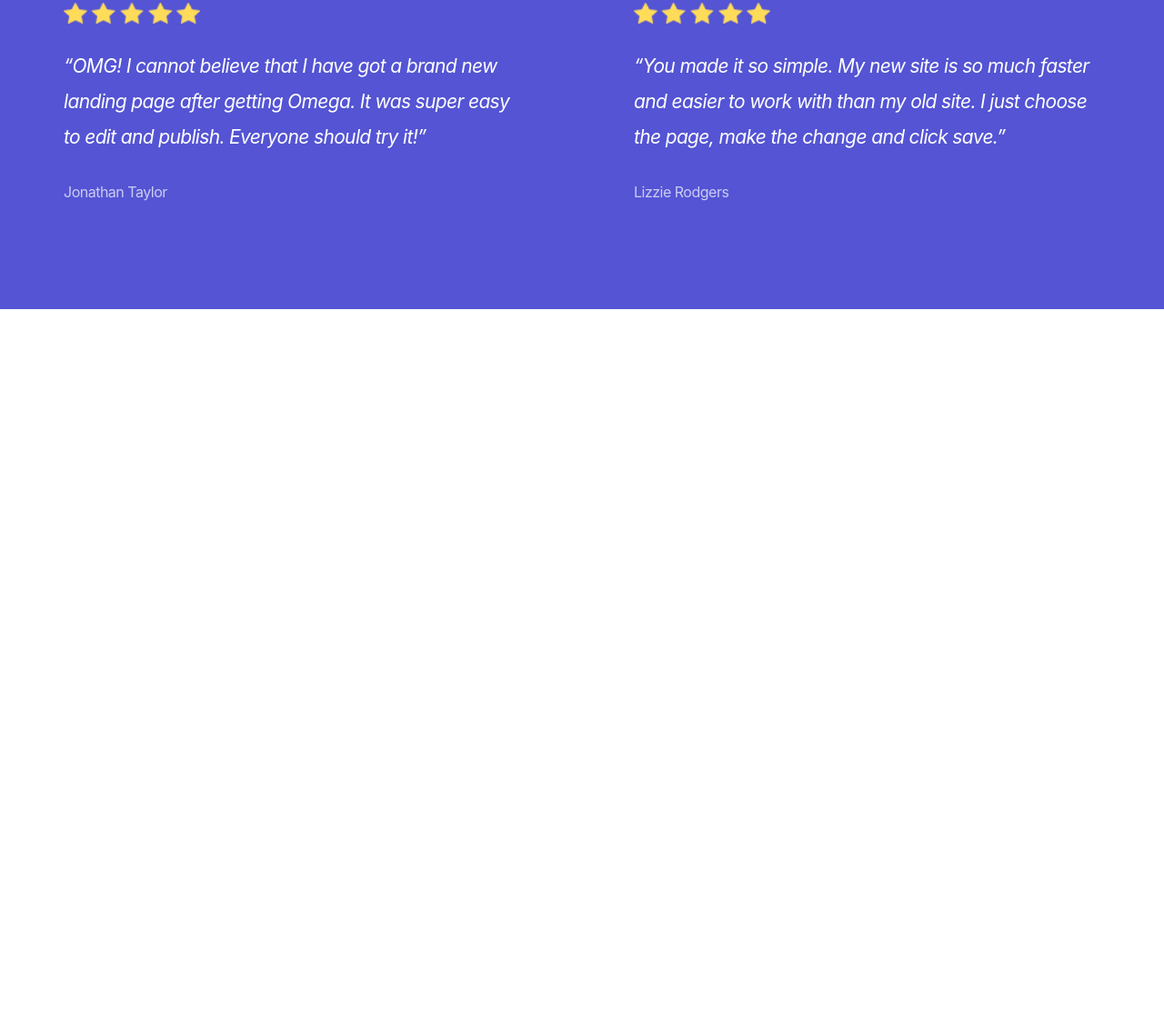
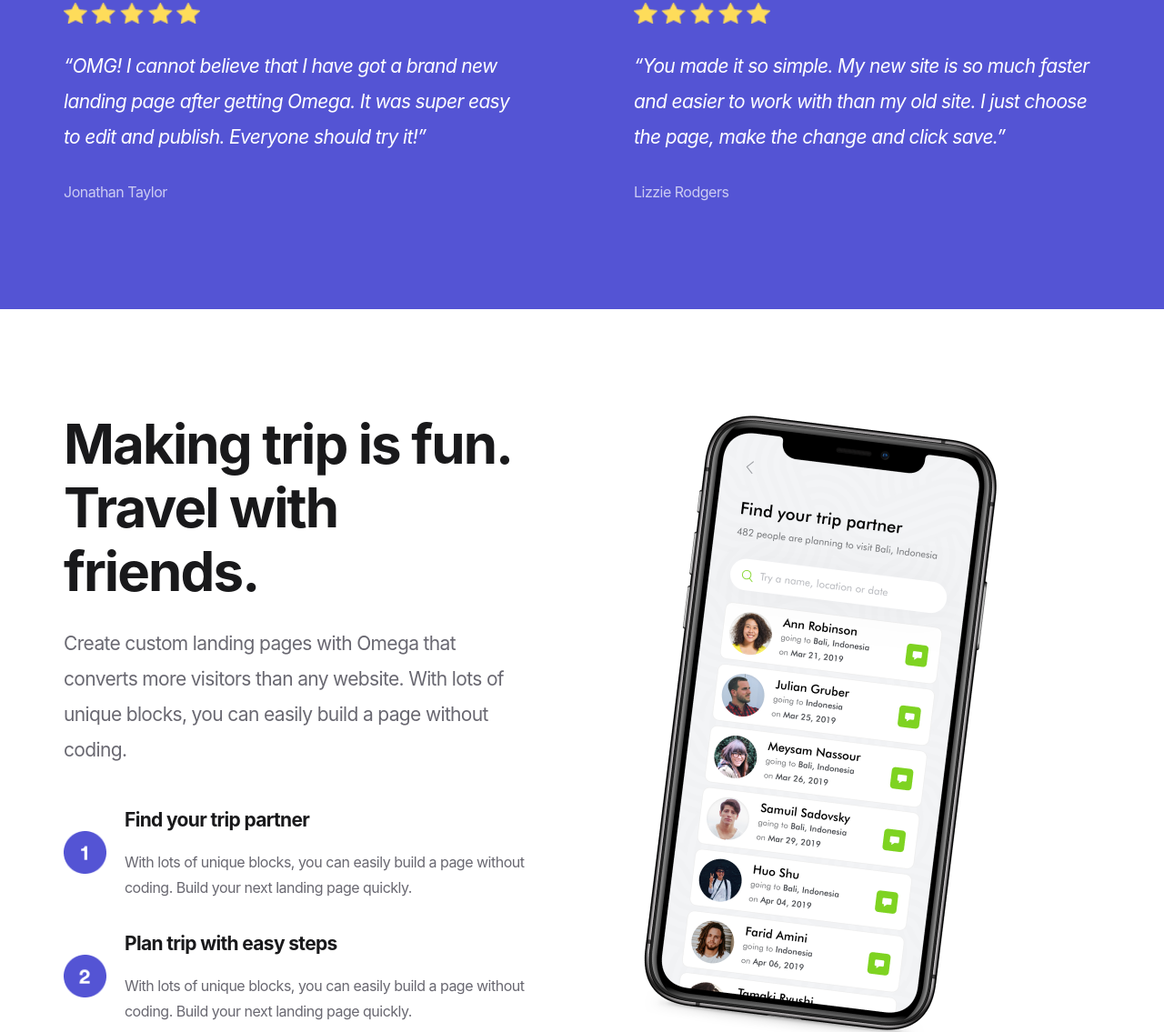
Before and after one commit to AzamatOrtiqov/Omega-page-7, a plain HTML site: page index.html in a window 1280 px wide. Shown: the part 1030-2165 px from the top of the page at 91% size. Before the commit the page ends 1370 px from the top, so only its background shows below. Drawn offline with Linux system fonts and the light colour scheme.

Commit message:
update files

```diff
--- a/index.html
+++ b/index.html
@@ -100,5 +100,65 @@
         </div>
     </section>
 
+    <section class="fun">
+        <div class="container">
+            <div class="fun-content-section">
+                <h2 class="fun-title">Making trip is fun. Travel with friends.</h2>
+                <p class="fun-info">Create custom landing pages with Omega that converts more visitors than any website. With lots of unique blocks, you can easily build a page without coding.</p>
+                <ul class="fun-list">
+                    <li class="fun-item">
+                        <button class="fun-item-button">
+                            <img src="./img/one.png" alt="one" class="fun-item-button-img">
+                        </button>
+                        <div>
+                            <h3 class="fun-item-title">Find your trip partner</h3>
+                        <p class="fun-item-button-info">With lots of unique blocks, you can easily build a page without coding. Build your next landing page quickly.</p>
+                        </div>
+                    </li>
+                    <li class="fun-item">
+                        <button class="fun-item-button">
+                            <img src="./img/two.png" alt="two" class="fun-item-button-img">
+                        </button>
+                       <div>
+                            <h3 class="fun-item-title">Plan trip with easy steps</h3>
+                        <p class="fun-item-button-info">With lots of unique blocks, you can easily build a page without coding. Build your next landing page quickly.</p>
+                       </div>
+                    </li>
+                </ul>
+            </div>
+            <div class="fun-photo-section">
+                <img src="./img/partner.png" alt="" class="fun-photo-section-img">
+            </div>
+        </div>
+    </section>
+
+    <section class="world">
+        <div class="container">
+            <div class="world-photos">
+                <ul class="world-photos-list1">
+                    <li class="world-photos-item">
+                        <img src="./img/world1.jpg" alt="world" class="world-photos-item-img">
+                    </li>
+                    <li class="world-photos-item">
+                        <img src="./img/world2.jpg" alt="world" class="world-photos-item-img">
+                    </li>
+                </ul>
+
+                <ul class="world-photos-list2">
+                    <li class="world-photos-item">
+                        <img src="./img/world3.jpg" alt="world" class="world-photos-item-img">
+                    </li>
+                    <li class="world-photos-item">
+                        <img src="./img/world4.jpg" alt="world" class="world-photos-item-img">
+                    </li>
+                </ul>
+            </div>
+            <div class="world-content-section">
+                <h2 class="world-contnet-section-title">See the world & spend less always.</h2>
+                <p class="world-contnet-section-info">Create custom landing pages with Omega that converts more visitors than any website. With lots of unique blocks, you can easily build a page without coding.</p>
+            </div>
+        </div>
+    </section>
+
 </body>
 </html>
--- a/style.css
+++ b/style.css
@@ -288,3 +288,68 @@ body {
     letter-spacing: -0.500211px;
     color: rgba(255, 255, 255, 0.7);
 }
+
+.fun .container {
+    margin: 110px auto;
+    display: flex;
+    align-items: center;
+    justify-content: space-between;
+}
+
+.fun-content-section,
+.fun-photo-section {
+    width: 45%;
+}
+
+.fun-title {
+    font-size: 60px;
+    line-height: 70px;
+    letter-spacing: -1.87579px;
+    color: #19191B;
+    margin-bottom: 25px;
+}
+
+.fun-info {
+    font-size: 21px;
+    line-height: 39px;
+    letter-spacing: -0.656526px;
+    color: #696871;
+    margin-bottom: 45px;
+}
+
+.fun-item {
+    display: flex;
+    margin-bottom: 35px;
+}
+
+.fun-item-button-img {
+    object-fit: contain;
+    width: 80px;
+}
+
+.fun-item-button {
+    border: none;
+    background-color: white;
+    border-radius: 50%;
+    cursor: pointer;
+    margin-right: 20px;
+}
+
+.fun-item-button:focus {
+    outline: none;
+}
+
+.fun-item-title {
+    font-size: 21px;
+    line-height: 25px;
+    letter-spacing: -0.656526px;
+    color: #19191B;
+}
+
+.fun-item-button-info {
+    padding-top: 20px ;
+    font-size: 16px;
+    line-height: 28px;
+    letter-spacing: -0.500211px;
+    color: #696871;
+}
```
